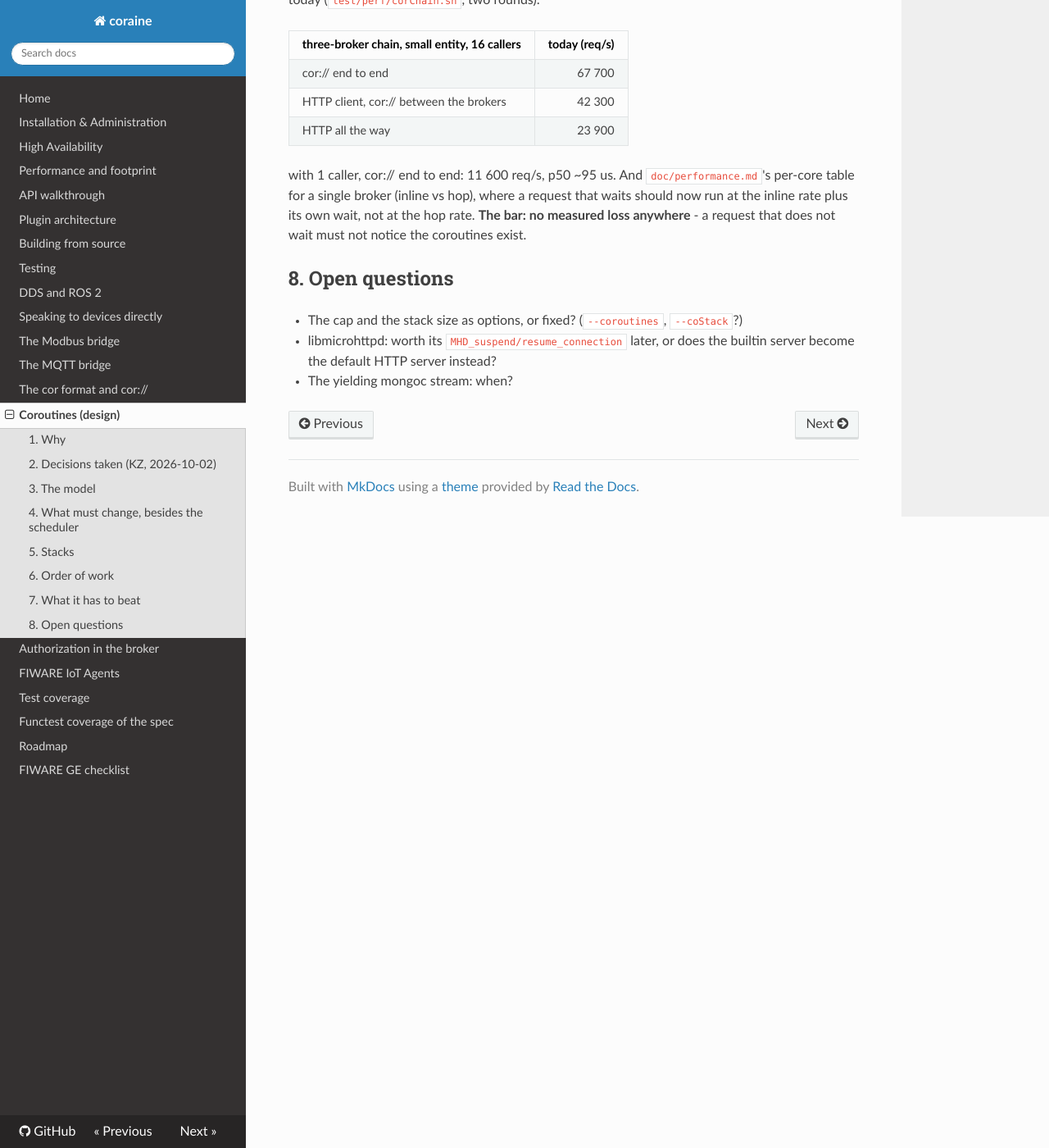
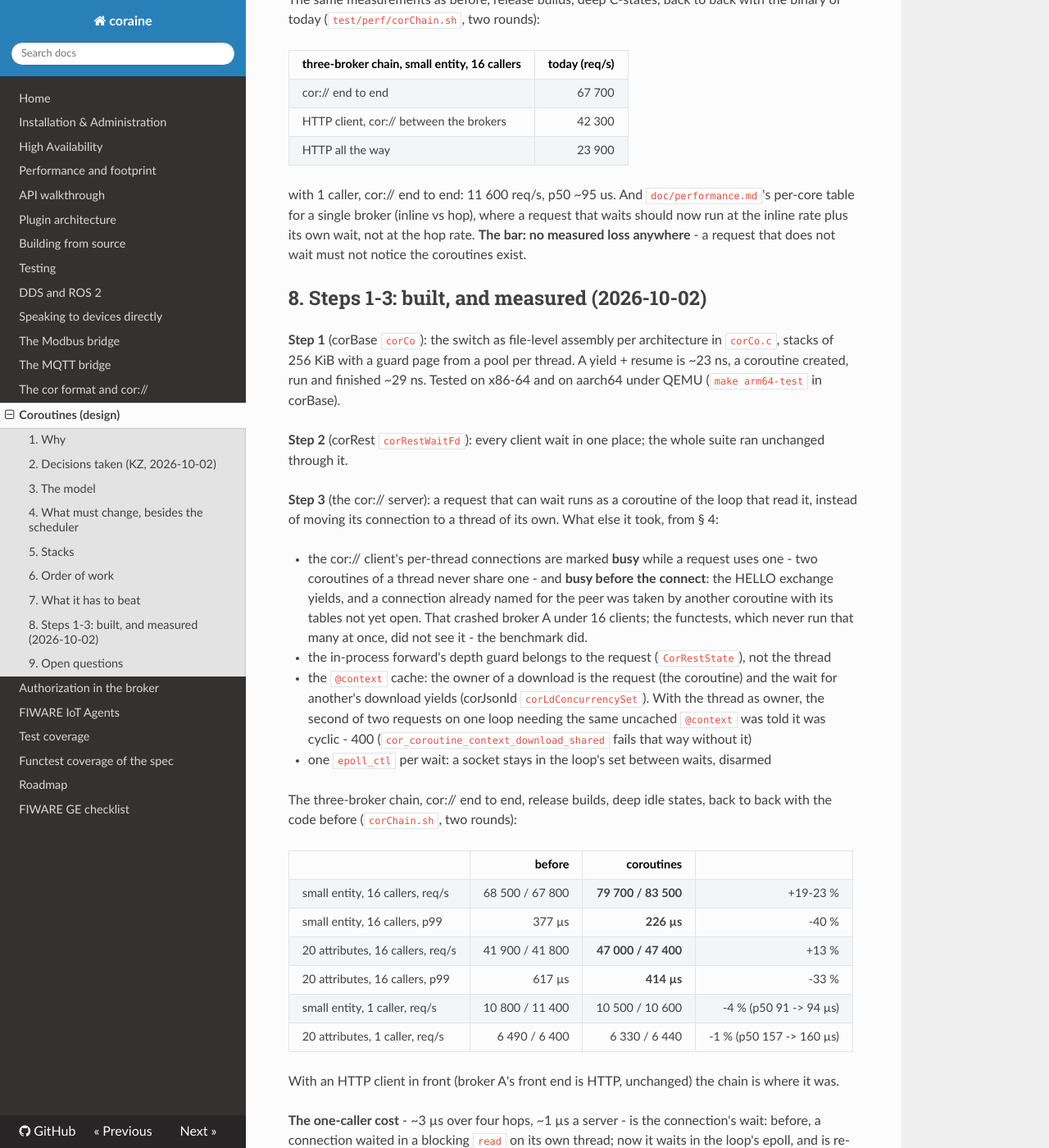
Before and after one commit to SEAMWARE/coraine, an MkDocs documentation site: the page built from doc/coroutines.md, in a window 1280 px wide and 1400 px high, scrolled down 3219 px. Shown: the whole window at 82% size. Built offline with MkDocs 1.6.1, drawn with Linux system fonts in a browser that asks for light colours; nearby versions of some CDN libraries; comment, search, counter and statistics services are not loaded; some of the changed text lies outside the part shown.

Commit message:
Coroutines step 3: the cor:// server runs a waiting request as a coroutine of its loop; @context owner + yielding wait; a functest; doc
- coraine.c: corLdConcurrencySet - the owner of an @context download is
  the coroutine (else the thread), and a wait for another's download is
  corRestWaitFd with no fd - a timer that yields inside a coroutine
- cor_coroutine_context_download_shared: two requests on one loop share
  one slow @context download; both 200 (400 'cyclic' with the thread as
  owner - verified)
- doc/coroutines.md § 8: steps 1-3 built and measured - the chain, cor://
  end to end, 16 callers: +19-23 % req/s, p99 -40 %; 1 caller ~3 us more
  (the per-request re-arm - gone with step 5); the crash the benchmark
  found (a connection taken during its HELLO); what is not on the
  coroutine path yet. cor-protocol.md § 6.1 points there.

Co-Authored-By: Claude Opus 5.5 <noreply@anthropic.com>

```diff
--- a/doc/coroutines.md
+++ b/doc/coroutines.md
@@ -1,6 +1,7 @@
 # Coroutines - design
 
-*Status: proposal, for review. Short-term roadmap step 2 ("2x part II").*
+*Status: steps 1-3 built (2026-10-02) - the switch, the one wait, the cor:// server; § 8 has what they
+measured. Short-term roadmap step 2 ("2x part II").*
 
 ## 1. Why
 
@@ -135,7 +136,55 @@ table for a single broker (inline vs hop), where a request that waits should now
 rate plus its own wait, not at the hop rate. **The bar: no measured loss anywhere** - a request that
 does not wait must not notice the coroutines exist.
 
-## 8. Open questions
+## 8. Steps 1-3: built, and measured (2026-10-02)
+
+**Step 1** (corBase `corCo`): the switch as file-level assembly per architecture in `corCo.c`, stacks
+of 256 KiB with a guard page from a pool per thread. A yield + resume is ~23 ns, a coroutine created,
+run and finished ~29 ns. Tested on x86-64 and on aarch64 under QEMU (`make arm64-test` in corBase).
+
+**Step 2** (corRest `corRestWaitFd`): every client wait in one place; the whole suite ran unchanged
+through it.
+
+**Step 3** (the cor:// server): a request that can wait runs as a coroutine of the loop that read it,
+instead of moving its connection to a thread of its own. What else it took, from § 4:
+
+- the cor:// client's per-thread connections are marked **busy** while a request uses one - two
+  coroutines of a thread never share one - and **busy before the connect**: the HELLO exchange
+  yields, and a connection already named for the peer was taken by another coroutine with its tables
+  not yet open. That crashed broker A under 16 clients; the functests, which never run that many at
+  once, did not see it - the benchmark did.
+- the in-process forward's depth guard belongs to the request (`CorRestState`), not the thread
+- the `@context` cache: the owner of a download is the request (the coroutine) and the wait for
+  another's download yields (corJsonld `corLdConcurrencySet`). With the thread as owner, the second of
+  two requests on one loop needing the same uncached `@context` was told it was cyclic - 400
+  (`cor_coroutine_context_download_shared` fails that way without it)
+- one `epoll_ctl` per wait: a socket stays in the loop's set between waits, disarmed
+
+The three-broker chain, cor:// end to end, release builds, deep idle states, back to back with the
+code before (`corChain.sh`, two rounds):
+
+| | before | coroutines | |
+|---|---:|---:|---:|
+| small entity, 16 callers, req/s | 68 500 / 67 800 | **79 700 / 83 500** | +19-23 % |
+| small entity, 16 callers, p99 | 377 µs | **226 µs** | -40 % |
+| 20 attributes, 16 callers, req/s | 41 900 / 41 800 | **47 000 / 47 400** | +13 % |
+| 20 attributes, 16 callers, p99 | 617 µs | **414 µs** | -33 % |
+| small entity, 1 caller, req/s | 10 800 / 11 400 | 10 500 / 10 600 | -4 % (p50 91 -> 94 µs) |
+| 20 attributes, 1 caller, req/s | 6 490 / 6 400 | 6 330 / 6 440 | -1 % (p50 157 -> 160 µs) |
+
+With an HTTP client in front (broker A's front end is HTTP, unchanged) the chain is where it was.
+
+**The one-caller cost** - ~3 µs over four hops, ~1 µs a server - is the connection's wait: before, a
+connection waited in a blocking `read` on its own thread; now it waits in the loop's epoll, and is
+re-armed (`epoll_ctl`) after every request. Multiplexing (step 5) keeps a connection armed for good -
+the loop reads it while its requests run - which takes that call away.
+
+**Not yet on the coroutine path:** TLS on a blocking socket waits inside OpenSSL; a write on a full
+send buffer blocks; a new cor:// connection's `connect` and `getaddrinfo` block (once per connection).
+None of them shows on the chain; each is to be moved onto the loop before the builtin HTTP server
+(step 4) gets coroutines too.
+
+## 9. Open questions
 
 - The cap and the stack size as options, or fixed? (`--coroutines`, `--coStack`?)
 - libmicrohttpd: worth its `MHD_suspend/resume_connection` later, or does the builtin server become
```
Also changed, not shown: doc/cor-protocol.md (+4 -0 lines), 2 other files.
